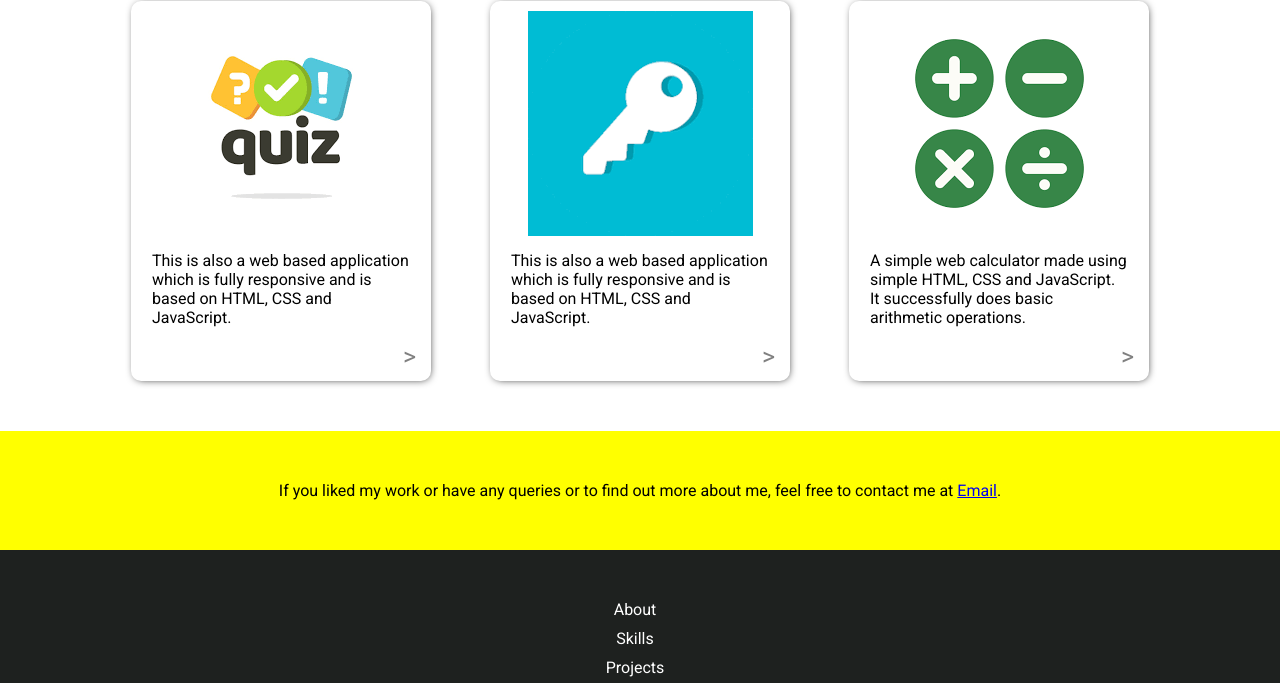
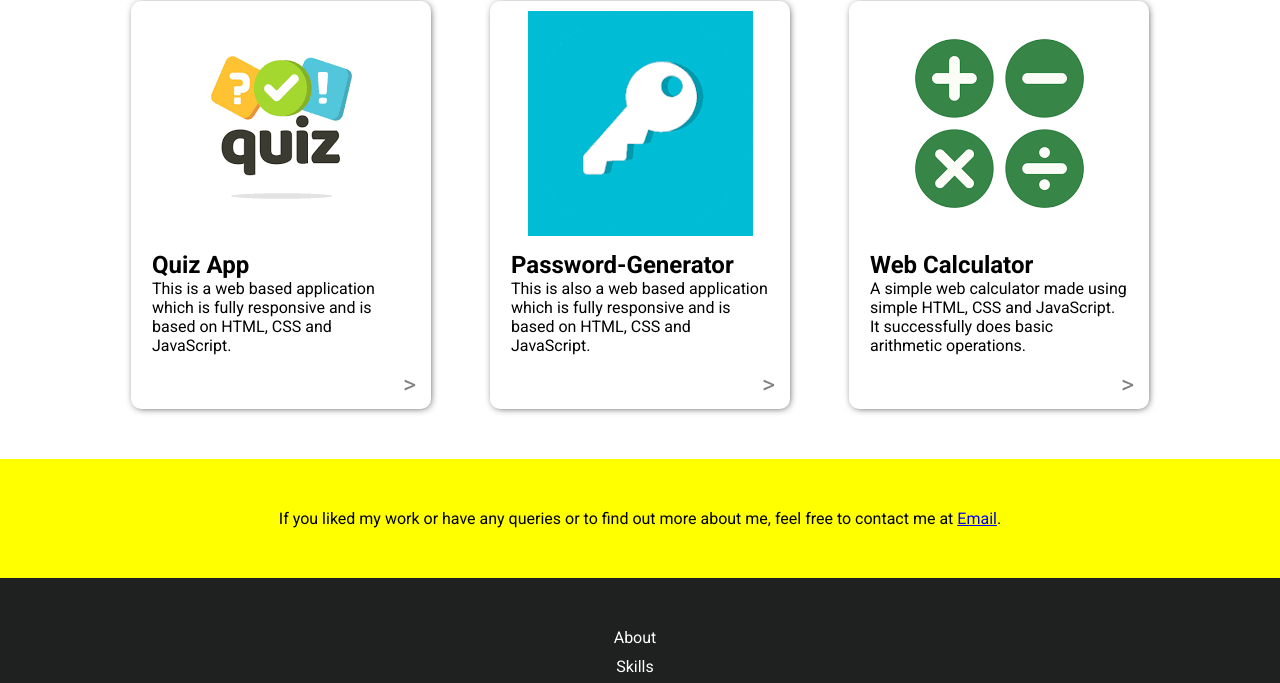
Before and after one commit to ritikasaha2002/Portfolio, a plain HTML site: page index.html in a window 1280 px wide. Shown: the part 1900-2583 px from the top of the page. Drawn offline with Linux system fonts and the light colour scheme.

Commit message:
Update index.html

```diff
--- a/index.html
+++ b/index.html
@@ -117,7 +117,8 @@
                 <div class="project1">
                     <img src="images/quiz.png">
                     <div class="projects-paragh">
-                        <p>This is also a web based application which is fully responsive and is based on HTML, CSS and
+                        <h2>Quiz App</h2>
+                        <p>This is a web based application which is fully responsive and is based on HTML, CSS and
                             JavaScript.</p>
                     </div>
                     <div class="projects-link">
@@ -129,6 +130,7 @@
                 <div class="project2">
                     <img src="images/passgen.png">
                     <div class="projects-paragh">
+                        <h2>Password-Generator</h2>
                         <p>This is also a web based application which is fully responsive and is based on HTML, CSS and
                             JavaScript.</p>
                     </div>
@@ -141,6 +143,7 @@
                 <div class="project3">
                     <img src="images/calc.png">
                     <div class="projects-paragh">
+                        <h2>Web Calculator</h2>
                         <p>A simple web calculator made using simple HTML, CSS and JavaScript. It successfully does
                             basic arithmetic operations.</p>
                     </div>
```
